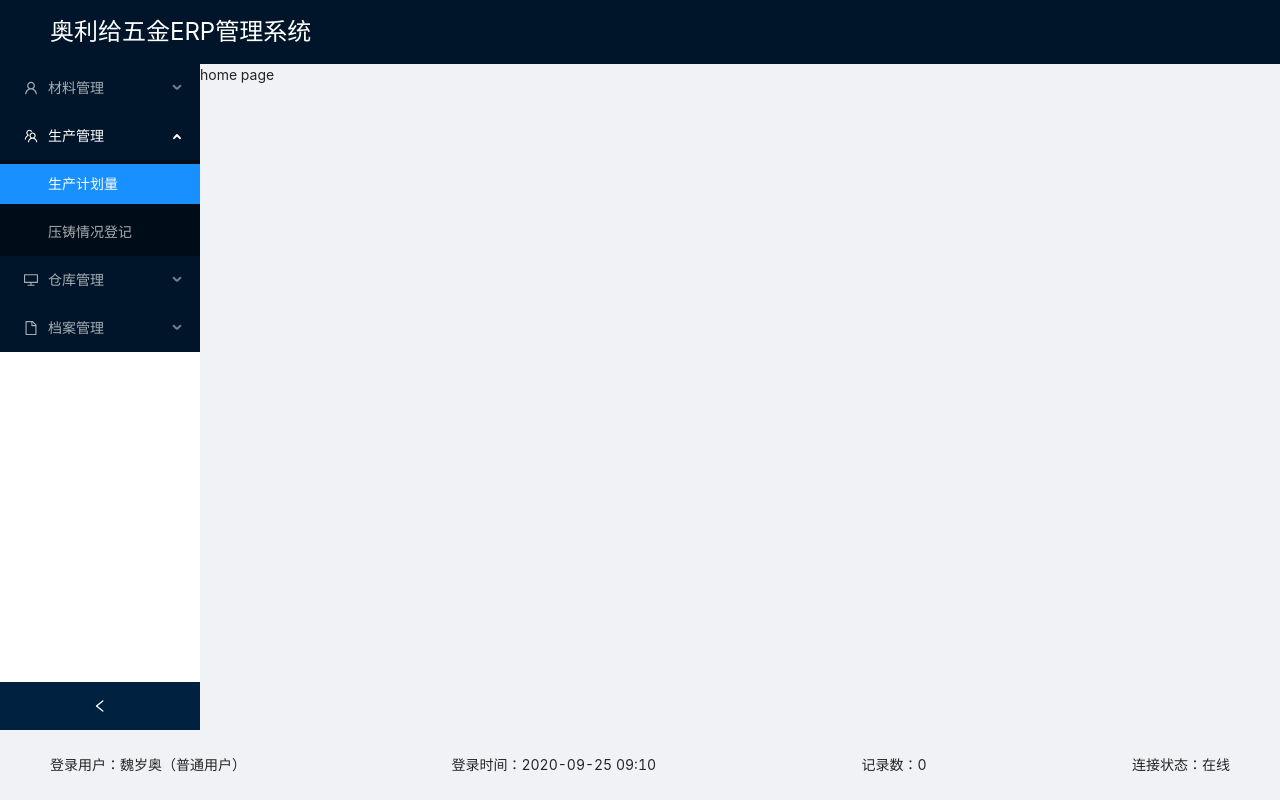
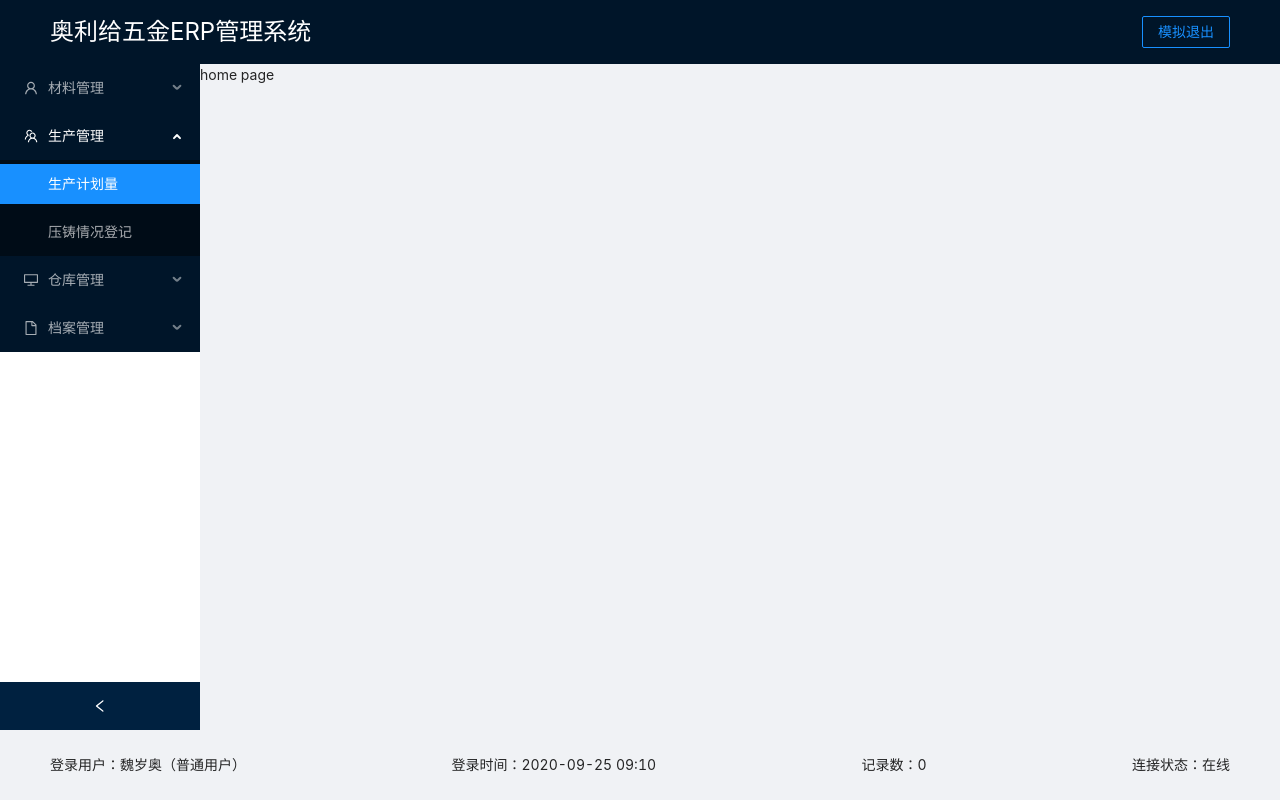
Before and after one commit to tanjing9406/antd-demo, a React (Create React App) app: page /home in a window 1280 px wide. Built offline with nearby package versions, Linux system fonts and the light colour scheme; sample sign-in values are in the browser's storage.

Commit message:
add fake authenticated system

```diff
--- a/src/App.js
+++ b/src/App.js
@@ -1,28 +1,38 @@
 import React from 'react';
-import { BrowserRouter as Router, Route, Switch } from 'react-router-dom'
+import { BrowserRouter as Router, Redirect, Route, Switch } from 'react-router-dom'
 
-import { Layout } from 'antd';
+import { Layout, Button } from 'antd';
 
 import 'antd/dist/antd.css'
 import './App.css'
 
-import { AuSider } from './components'
+import { AuSider, PrivateRoute } from './components'
 import LoginPage from './pages/loginpage'
 
 const { Header, Footer, Content } = Layout;
 
 function App() {
+  const loginOut = () => {
+    sessionStorage.removeItem('isAuthenticated')
+    window.location.reload(false)
+  }
   return (
     <Router>
       <Switch>
         <Route path="/login" component={LoginPage} />
-        <Route path="/">
+        <PrivateRoute path="/">
           <Layout style={{ height: '100%' }}>
-            <Header style={{ color: '#fff', fontSize: 24 }}>奥利给五金ERP管理系统</Header>
+            <Header style={{ color: '#fff', fontSize: 24, display: 'flex', alignItems: 'center', justifyContent: 'space-between' }}>
+              奥利给五金ERP管理系统
+              <Button type="primary" ghost onClick={loginOut}>模拟退出</Button>
+            </Header>
             <Layout>
               <AuSider />
               <Content>
                 <Switch>
+                  <Route path='/' exact>
+                    <Redirect to='/home' />
+                  </Route>
                   <Route path="/home" component={Home} />
                   <Route path="/about" render={({ match }) => <About />} />
                 </Switch>
@@ -30,7 +40,7 @@ function App() {
             </Layout>
             <Footer><div style={{ display: 'flex', justifyContent: 'space-between' }}><span>登录用户：魏岁奥（普通用户）</span><span>登录时间：2020-09-25 09:10</span><span>记录数：0</span><span>连接状态：在线</span></div></Footer>
           </Layout>
-        </Route>
+        </PrivateRoute>
       </Switch>
     </Router>
   );
--- a/src/components/index.js
+++ b/src/components/index.js
@@ -1,5 +1,7 @@
 import AuSider from './ausider'
+import PrivateRoute from './privateroute'
 
 export {
-    AuSider
+    AuSider,
+    PrivateRoute
 }
--- /dev/null
+++ b/src/components/privateroute/index.js
@@ -0,0 +1,22 @@
+import React from 'react';
+import { Route, Redirect } from 'react-router-dom'
+
+export default function PrivateRoute({ children, ...rest }) {
+  return (
+    <Route
+      {...rest}
+      render={({ location }) =>
+        sessionStorage.getItem('isAuthenticated') ? (
+          children
+        ) : (
+            <Redirect
+              to={{
+                pathname: "/login",
+                state: { from: location }
+              }}
+            />
+          )
+      }
+    />
+  );
+}
--- a/src/pages/loginpage/index.js
+++ b/src/pages/loginpage/index.js
@@ -1,5 +1,15 @@
 import React from 'react';
+import { useHistory, useLocation } from 'react-router-dom'
 
 export default function LoginPage() {
-    return (<div>登录页面，敬请期待</div>)
+    let history = useHistory();
+    let location = useLocation();
+
+    let { from } = location.state || { from: { pathname: "/" } };
+    const login = () => {
+        sessionStorage.setItem('isAuthenticated', true)
+        history.replace(from);
+    }
+
+    return (<div>登录页面，敬请期待 <button onClick={login}>模拟登录</button></div>)
 }
```
